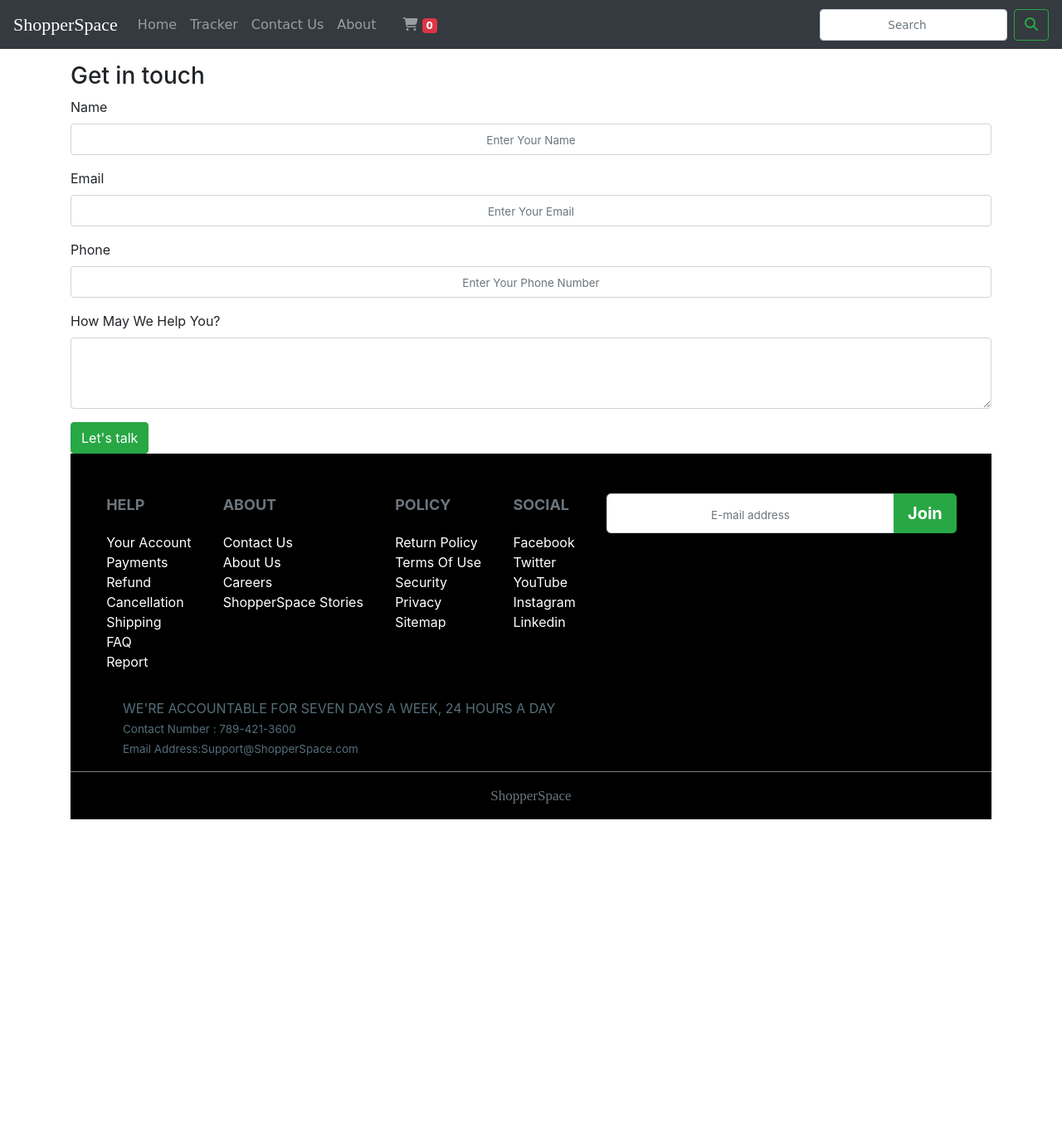
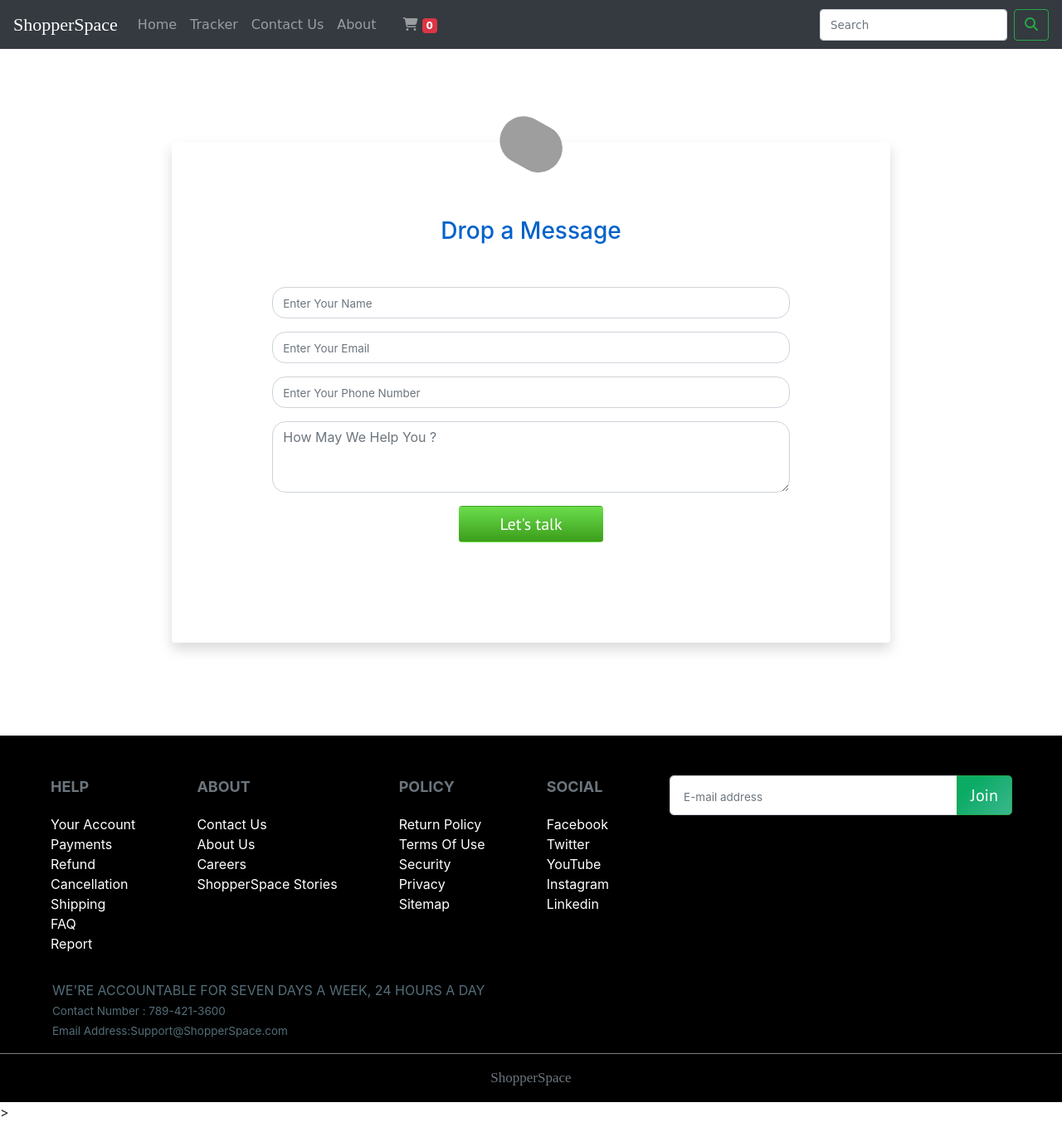
Before and after one commit to UditTarini/Django-ShopperSpace, a Django app: page /shop/contact/ in a window 1280 px wide. Shown: the whole page at 83% size. Before the commit the page ends 988 px from the top, so only its background shows below. Run offline with Django 3.2, Linux system fonts and the light colour scheme; some libraries are stand-ins or nearby versions; some web fonts are replaced; grey boxes are pictures that could not be loaded.

Commit message:
contact form design

```diff
--- a/shop/templates/shop/basic.html
+++ b/shop/templates/shop/basic.html
@@ -34,6 +34,12 @@
       .green_gradient{
         background-color: #3bb78f;/* fallback for old browsers */
         background-image: linear-gradient(315deg, #3bb78f 0%, #0bab64 74%);/* W3C, IE 10+/ Edge, Firefox 16+, Chrome 26+, Opera 12+, Safari 7+ */
+      }
+      .green_gradient2{
+        background: #52c234;  /* fallback for old browsers */
+
+        background: linear-gradient(to bottom, #6add4b, #3c9d1b); /* W3C, IE 10+/ Edge, Firefox 16+, Chrome 26+, Opera 12+, Safari 7+ */
+
       }
       .red_gradient1{
         background: #ED213A;/* fallback for old browsers */
@@ -72,8 +78,7 @@
         }
 
         input::placeholder {
-            vertical-align: middle !important;
-            text-align: center !important;
+
             font-size: calc(12px + (14 - 12) * ((100vw - 360px) / (1600 - 360))) !important
         }
 
@@ -96,6 +101,7 @@
             font-size: calc(12px + (14 - 12) * ((100vw - 360px) / (1600 - 360))) !important
         }
     </style>
+
     {% block css %}
     <style>
     </style>
@@ -198,14 +204,16 @@
 
             <div class="col-xl-auto text-left col-lg-4 col-md-4 col-sm-6 col-12 pt-4 my-sm-0 order-6 my-auto">
                 <div class="input-group-lg input-group mb-3 mt-md-0 mt-4"><input type="text" class="form-control" placeholder="E-mail address" aria-label="Recipient's username" aria-describedby="button-addon2">
-                    <div class="input-group-append "><button class="btn btn-success" type="button" id="button-addon2"> <b>Join</b></button></div>
+                    <div class="input-group-append " style="font-family: 'PT Sans', sans-serif;font-size: 22px;">
+                      <button class="btn btn-success green_gradient" type="button" id="button-addon2"> Join
+                    </button></div>
                 </div>
 
             </div>
         </div>
 
         <div class="row justify-content-lg-around mx-xl-5 mx-lg-4 mx-3 py-3">
-            <div class="col order-1 align-self-center">
+            <div class="col order-1 align-self-center" >
                 <p class="mb-0 text-uppercase">we're accountable for seven days a week, 24 hours a day</p><small>Contact Number : 789-421-3600 <br> Email Address:Support@ShopperSpace.com </small>
             </div>
 
--- a/shop/templates/shop/contact.html
+++ b/shop/templates/shop/contact.html
@@ -8,43 +8,107 @@
 {% endblock %}
 
 {% block css %}
+<style>
 
+.contact-form{
+    background: #fff;
+    margin-top: 10%;
+    margin-bottom: 5%;
+    width: 70%;
+}
+.contact-form .form-control{
+    border-radius:1rem;
+}
+.contact-image{
+    text-align: center;
+}
+.contact-image img{
+    border-radius: 6rem;
+    width: 9%;
+    margin-top: -3%;
+    transform: rotate(29deg);
+
+
+}
+.contact-form form{
+    padding: 14%;
+}
+.contact-form form .row{
+    margin-bottom: -7%;
+}
+.contact-form h3{
+    margin-bottom: 8%;
+    margin-top: -10%;
+    text-align: center;
+    color: #0062cc;
+}
+.contact-form .btnContact {
+    width: 50%;
+    border: none;
+    border-radius: 1rem;
+    padding: 1.5%;
+    background: #dc3545;
+    font-weight: 600;
+    color: #fff;
+    cursor: pointer;
+}
+.btnContactSubmit
+{
+    width: 50%;
+    border-radius: 1rem;
+    padding: 1.5%;
+    color: #fff;
+    background-color: #0062cc;
+    border: none;
+    cursor: pointer;
+}
+</style>
 {% endblock %}
 
 
 {% block body %}
 {% load static %}
 
-<div class="container my-3">
+<div class="container mt-3 py-5 contact-form ">
+<div class="mt-5 bg-white rounded shadow">
+  <div class="contact-image ">
+    <img  src="https://image.ibb.co/kUagtU/rocket_contact.png" alt="rocket_contact"/>
+  </div>
 
-    <h3>Get in touch</h3>
+
       <form action="/shop/contact/" method="post">{% csrf_token %}
+
+        <h3>Drop a Message</h3>
+
         <div class="form-group">
-    <label for="name">Name</label>
                     <input type="text" class="form-control" id="name" name='name' placeholder="Enter Your Name">
         </div>
         <div class="form-group">
-    <label for="name">Email</label>
+
           <input type="email" class="form-control" id="email" name='email' placeholder="Enter Your Email">
         </div>
 
         <div class="form-group">
-    <label for="name">Phone</label>
+
           <input type="tel" class="form-control" id="phone" name='phone' placeholder="Enter Your Phone Number">
         </div>
 
+        <div class="form-group">
 
-   <div class="form-group">
-    <label for="desc">How May We Help You?</label>
-    <textarea class="form-control" id="desc" name='desc' rows="3"></textarea>
+    <textarea class="form-control" id="desc" name='desc' rows="3" placeholder="How May We Help You ?"></textarea>
   </div>
-        <button type="submit" class="btn btn-success">Let's talk</button>
+        <div class="d-flex justify-content-center">
+              <button type="submit" style="font-family: 'PT Sans', sans-serif;font-size: 20px;"
+              class="btn green_gradient2 text-white px-5 ">Let's talk</button>
+            </div>
       </form>
+</div>
+</div>
 
 
 {% endblock %}
 
 {% block js %}
-
+>
 
 {% endblock %}
```
Also changed, not shown: shop/templates/shop/tracker.html (+13 -10 lines). Lines whose indentation alone changed are shown as unchanged.
